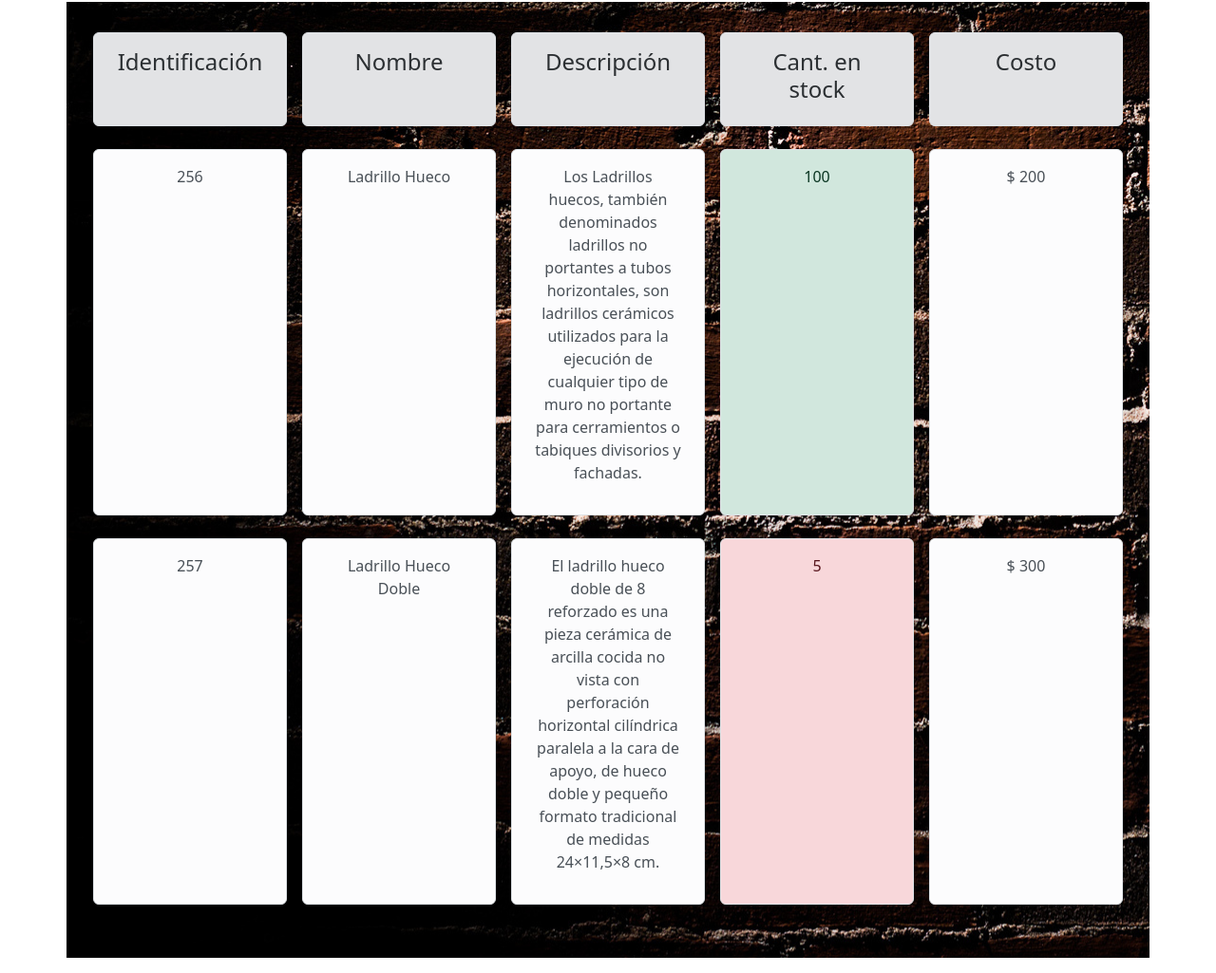
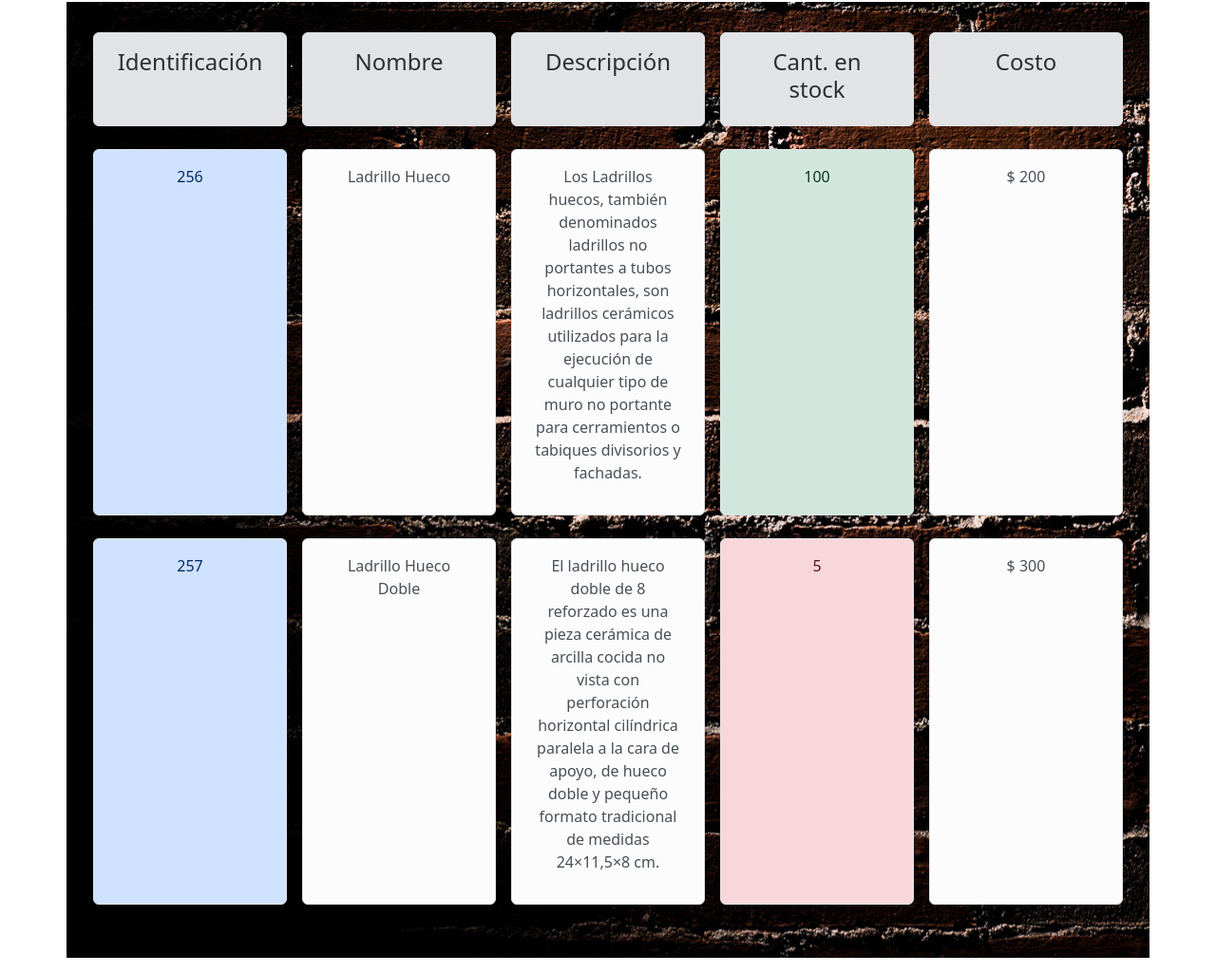
Before and after one commit to vanesuarez/contabilito, a plain HTML site: page index.html in a window 1280 px wide. Shown: the part 1781-2806 px from the top of the page at 95% size. Drawn offline with nearby package versions, Linux system fonts and the light colour scheme.

Commit message:
arreglado

```diff
--- a/index.html
+++ b/index.html
@@ -209,7 +209,7 @@
       </div>
 
       <div class="row">
-        <div class="col border text-center alert alert-light">
+        <div class="col border text-center alert alert-primary">
           <p>256</p>
         </div>
         <div class="col border text-center alert alert-light">
@@ -232,7 +232,7 @@
       </div>
 
       <div class="row">
-        <div class="col border text-center alert alert-light">
+        <div class="col border text-center alert alert-primary">
           <p>257</p>
         </div>
         <div class="col border text-center alert alert-light">
```
